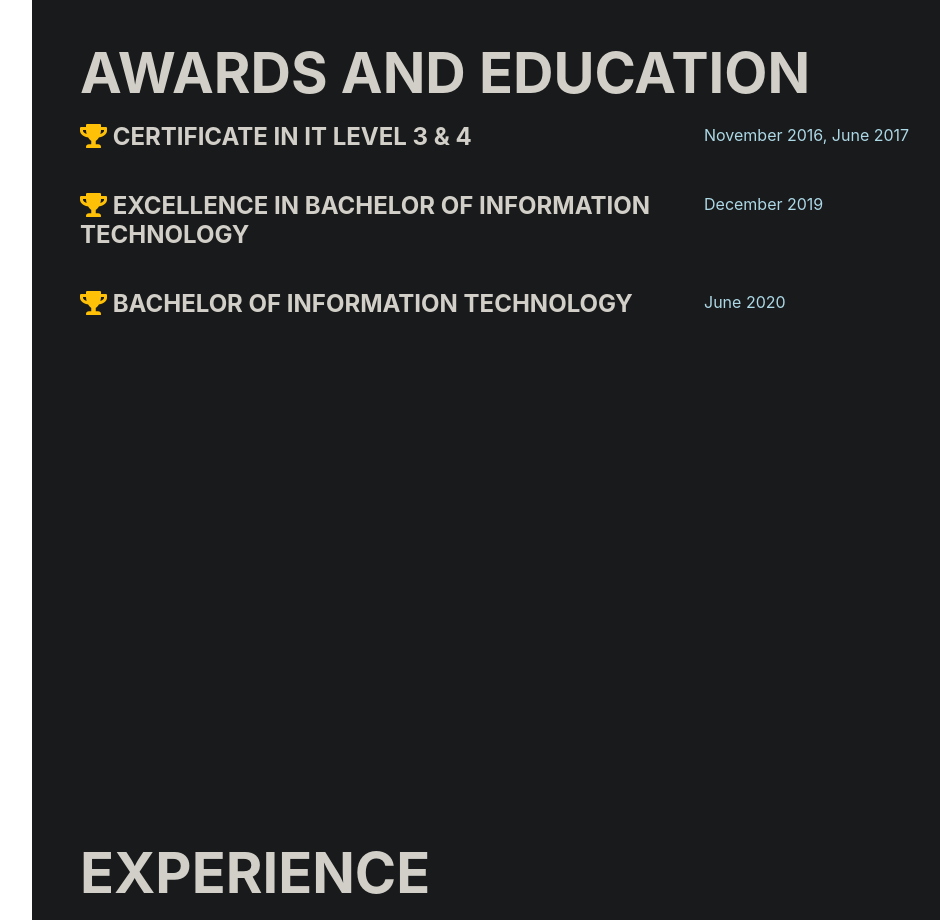
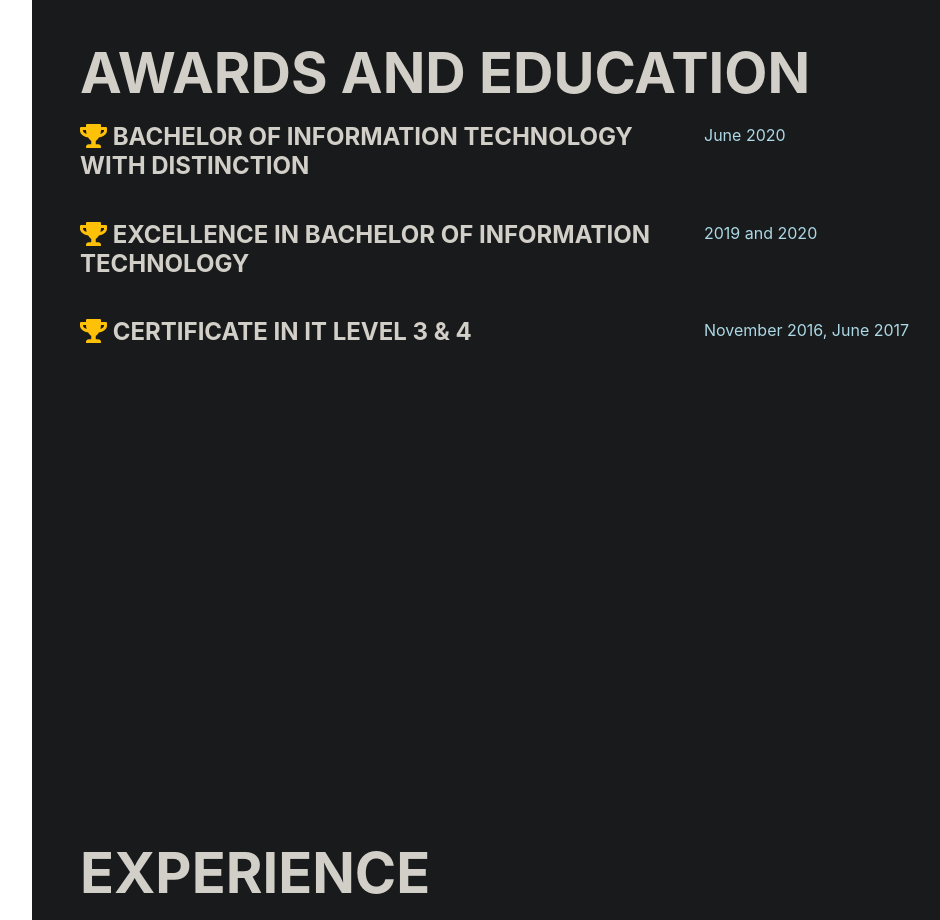
Before and after one commit to NICHTJ3/svelte-portfolio, a Svelte app: page / in a window 1280 px wide. Shown: the part 840-1760 px from the top of the page, without its empty margins (240-1180 px from the left). Built offline with nearby package versions, Linux system fonts and the light colour scheme.

Commit message:
chore(awards): Update awards to reflect papers

```diff
--- a/src/pages/Awards.svelte
+++ b/src/pages/Awards.svelte
@@ -3,16 +3,16 @@
 
   const awards = [
     {
-      name: "Certificate in IT level 3 & 4",
-      awarded: "November 2016, June 2017",
+      name: "Bachelor of information technology with Distinction",
+      awarded: "June 2020",
     },
     {
       name: "Excellence in Bachelor of information technology",
-      awarded: "December 2019",
+      awarded: "2019 and 2020",
     },
     {
-      name: "Bachelor of information technology",
-      awarded: "June 2020",
+      name: "Certificate in IT level 3 & 4",
+      awarded: "November 2016, June 2017",
     },
   ];
 </script>
```
